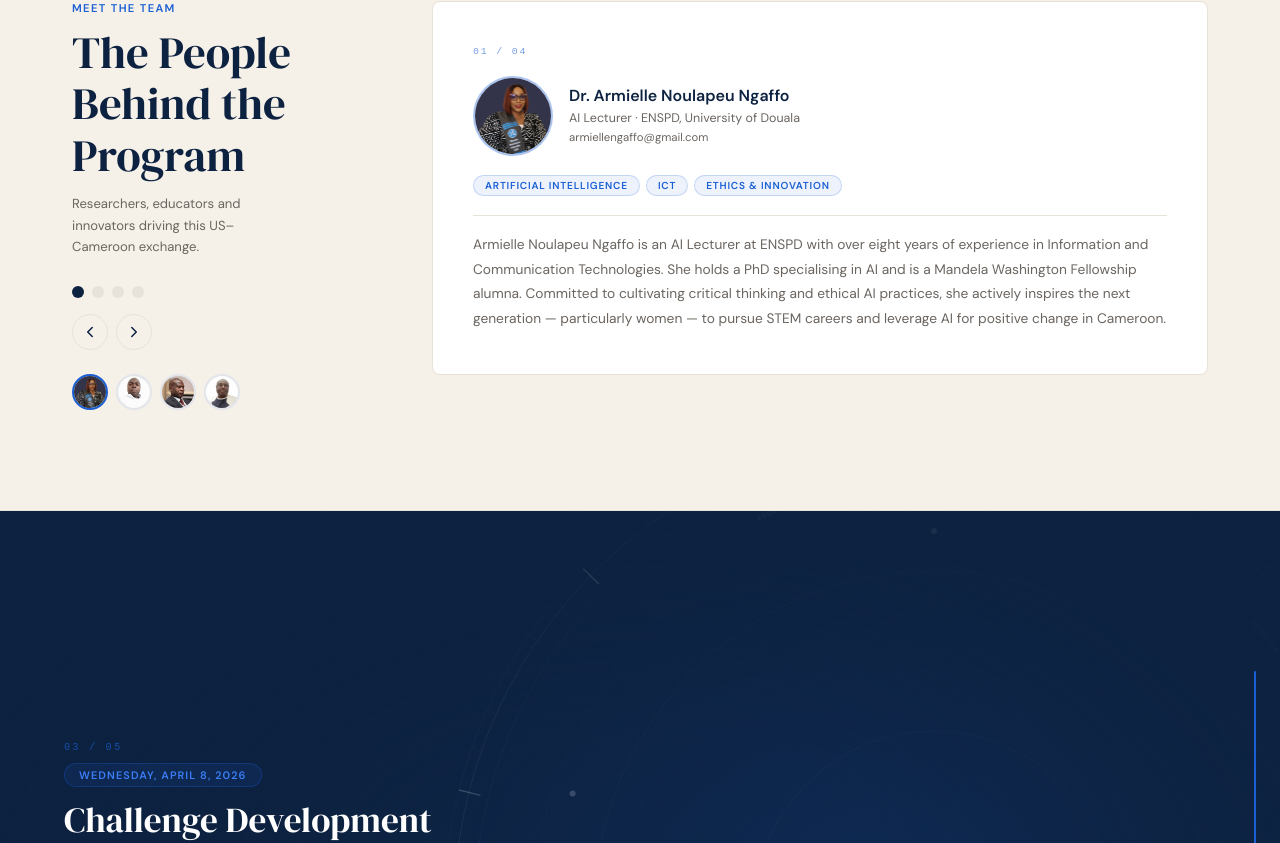
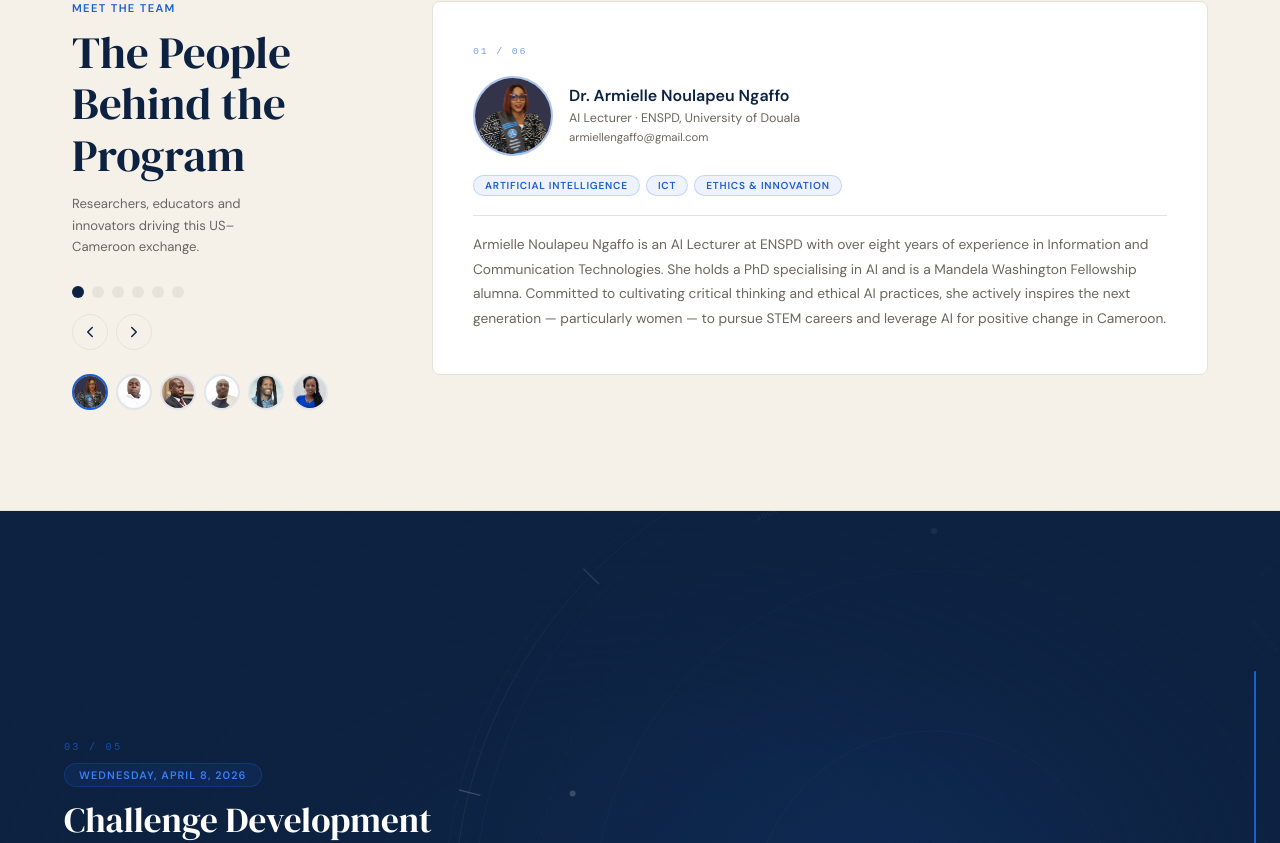
Before and after one commit to GOGIVAM/inscription_concours, a React (Vite) app: page / in a window 1280 px wide. Shown: the part 2690-3533 px from the top of the page. Built offline with nearby package versions, Linux system fonts and the light colour scheme.

Commit message:
mise à jour

```diff
--- a/src/App.jsx
+++ b/src/App.jsx
@@ -92,6 +92,24 @@ const PROJECT_LEADERS = [
     initials: 'EM',
     tags: ['Cybersecurity', 'Medical Imaging', 'Digital Innovation'],
     bio: 'Ebenezer Maka Maka holds a PhD (2022) and serves as Head of the Department of Computer Engineering and Telecommunications at ENSPD. He coordinates the Computer Engineering axis within the Lab of Computer Engineering, Data Science and AI. His research focuses on securing medical images through hybrid cryptographic methods. Deeply engaged in student supervision and engineering program design, he champions digital innovation and cybersecurity across Africa.',
+  },
+   {
+    name: 'Bryan Cox',
+    role: 'Lead CS Program Specialist · Georgia Department of Education',
+    contact: '',
+    photo: '/bryan_cox.png',
+    initials: 'BC',
+    tags: ['Computer Science Education', 'K-12 STEM', 'Computational Thinking'],
+    bio: 'Bryan Cox leads Computer Science education initiatives at the Georgia DOE, where he broadens participation in CS experiences statewide and builds CS into a K-12 discipline. A former 8-year high school STEM teacher in mathematics, computer science, and engineering, he is pursuing a PhD in Instructional Technology at Georgia State University with a focus on online learning and computational thinking. He holds an M.A.T. in Mathematics from GSU and a B.S. in Computer Information Systems from Florida A&M University.',
+  },
+  {
+    name: 'Dr. Recha Reid',
+    role: 'Associate Director, Entrepreneurship & Innovation Institute · Georgia State University',
+    contact: 'rreid16@gsu.edu',
+    photo: '/recha_reid.png',
+    initials: 'RR',
+    tags: ['Entrepreneurship', 'Innovation', 'Program Management'],
+    bio: 'Recha Reid oversees university-wide entrepreneurship events and strategic partnerships at Georgia State University\'s Entrepreneurship & Innovation Institute. Previously at Georgia Tech, she managed the Emmy Award-winning InVenture Prize and undergraduate research programs. A recipient of the 2021 Southeast Regional Emmy Award and the 2023 Atlanta Startup Awards Equity Champion Award, she holds a PhD from GSU, an MA from the University of Birmingham, and a BA from Wesleyan College.',
   },
 ]
 
```
Also changed, not shown: public/bryan_cox.png (added), public/recha_reid.png (added).
